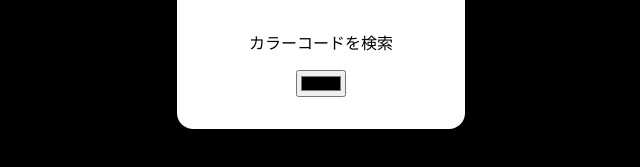
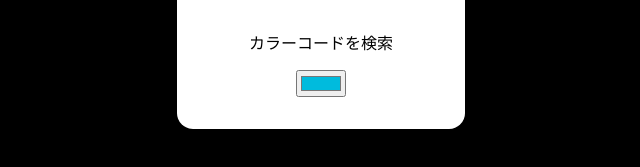
Before and after one commit to yutotsuzuki03-ai/JavaScript-firsttime, a plain HTML site: page index.html in a window 1280 px wide. Shown: the part 353-520 px from the top of the page, 319-959 px from the left. Drawn offline with Linux system fonts and the light colour scheme.

Commit message:
カラーピッカーの色の値を取得

```diff
--- a/index.html
+++ b/index.html
@@ -10,7 +10,7 @@
   <body>
     <div>
       <p id="colorText">カラーコードを検索</p>
-      <input id="colorPicker" type="color">
+      <input id="colorPicker" type="color" value="#00bbdd">
     </div>
   </body>
 </html>
--- a/js/script.js
+++ b/js/script.js
@@ -1 +1 @@
-console.log('準備完了!');
+console.log(document.querySelector('#colorPicker').value);
```
